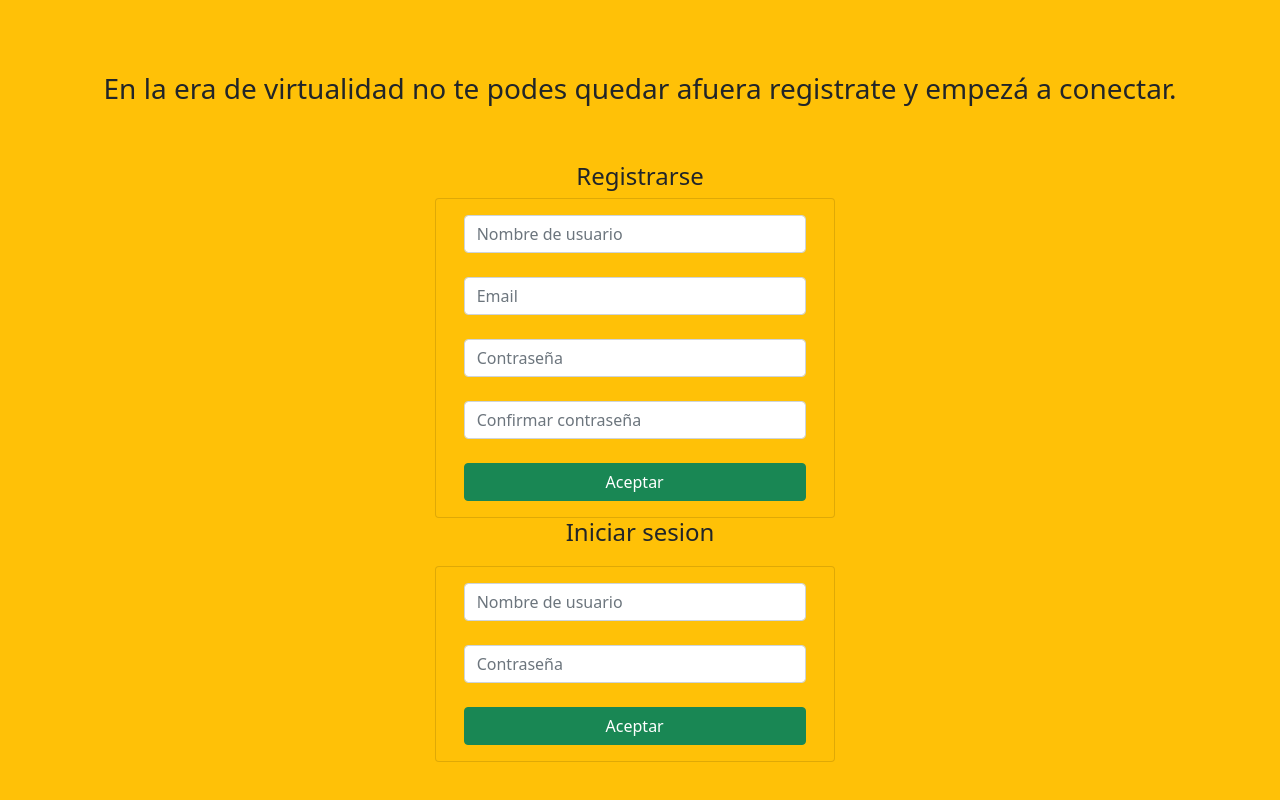
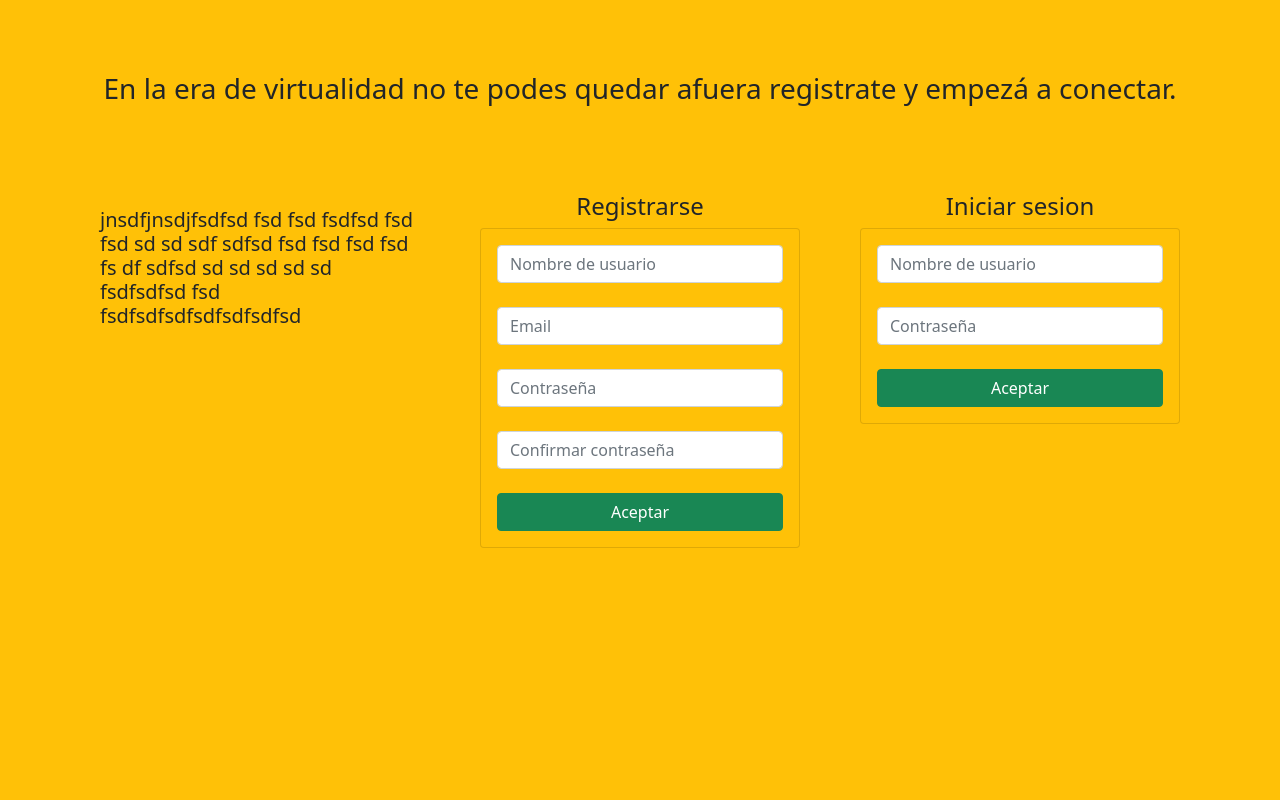
Before and after one commit to ulisespallares888/Agenda, a Django app: page / in a window 1280 px wide. Run offline with Django 3.2, Linux system fonts and the light colour scheme; some libraries are stand-ins or nearby versions.

Commit message:
commit ahreloco

```diff
--- a/Agenda_contactos/static/css/crud.css
+++ b/Agenda_contactos/static/css/crud.css
@@ -19,3 +19,7 @@ th{
 	padding:4px;
 	background:#fff;
 }
+
+.row > div{
+	padding: 30px;
+  }
--- a/Agenda_contactos/templates/index.html
+++ b/Agenda_contactos/templates/index.html
@@ -21,12 +21,25 @@
         <h3 style="text-align:center" >En la era de virtualidad no te podes quedar afuera registrate y empezá a conectar.</h3>
         <br><br>
     </div>
+  <div class="container">
+
+    <div class="row mb-3">
+      <div class="col-4">
+            <p>
+              <h5>
+                  jnsdfjnsdjfsdfsd fsd fsd fsdfsd fsd fsd sd sd sdf sdfsd fsd fsd fsd fsd
+                  fs df
+                   sdfsd sd sd sd sd sd fsdfsdfsd fsd fsdfsdfsdfsdfsdfsdfsd
+              </h5>
+            </p>
+
+      </div>
+
+      <div class="col-4">
 
 
-    <div class="row" >
-        <div class="row col-4 mx-auto">
         <h4 style="text-align: center;" >Registrarse</h4>
-            <div class="card bg-warning  " style="width: 25em" >
+            <div class="card bg-warning  " >
                 <div class="card-body" >
                     <form action="registrarse/" method="POST" class="form"> {% csrf_token %}
                         <div class="form-gourp">
@@ -53,16 +66,14 @@
                     </form>
                 </div>
 
-                <!---->
-
-                <!---->
 
       </div>
+      </div>
 
-            <br><br><br>
+      <div class="col-4">
+
          <h4 style="text-align: center;" >Iniciar sesion </h4>
-            <br><br>
-            <div class="card bg-warning  " style="width: 25em" >
+            <div class="card bg-warning " >
                 <div class="card-body" >
                     <form action="iniciar_sesion/"method="POST" class="form"> {% csrf_token %}
                     <div class="form-gourp">
@@ -82,6 +93,7 @@
 
 
             </div>
+
              <br>  <br>
             {% if messages %}
 
@@ -96,12 +108,13 @@
         {% endif %}
 
       </div>
+    </div>
 
 
   </div>
-    </div>
-
-
+    <script src="https://code.jquery.com/jquery-3.4.1.slim.min.js"></script>
+    <script src="https://cdn.jsdelivr.net/npm/popper.js@1.16.0/dist/umd/popper.min.js"></script>
+    <script src="https://stackpath.bootstrapcdn.com/bootstrap/4.4.1/js/bootstrap.min.js"></script>
 
 
      <!-- Option 1: Bootstrap Bundle with Popper -->
```
Lines whose indentation alone changed are shown as unchanged.
